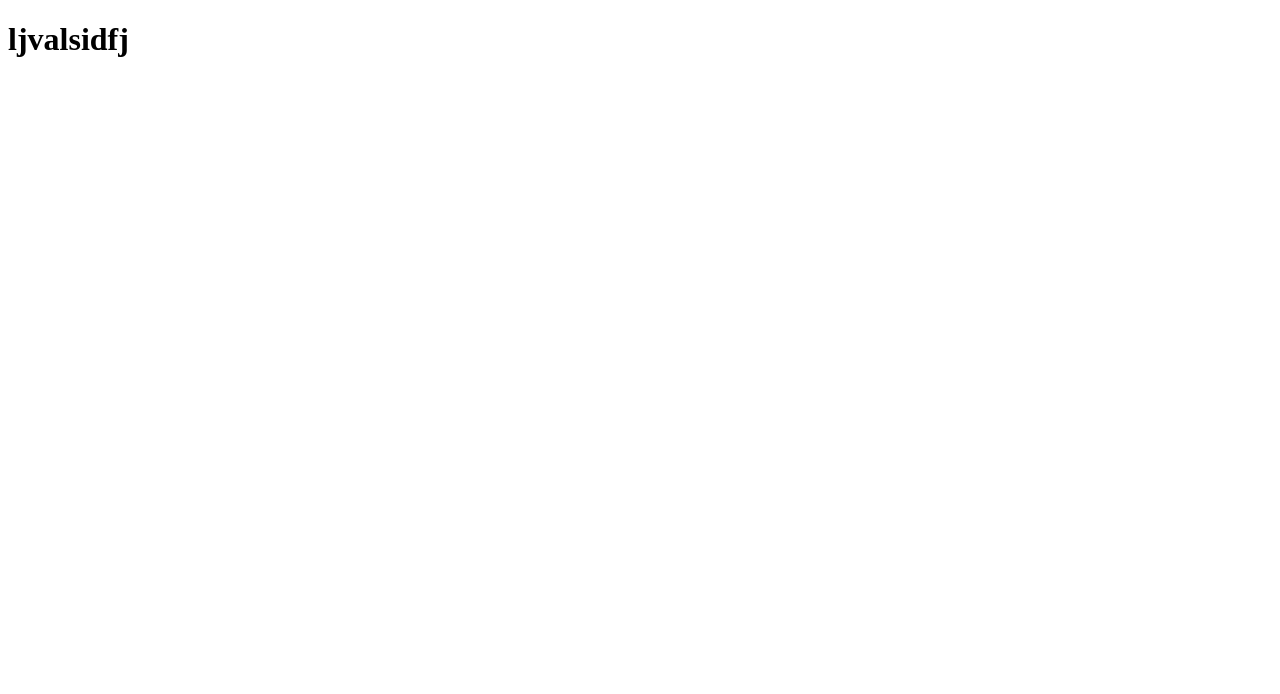
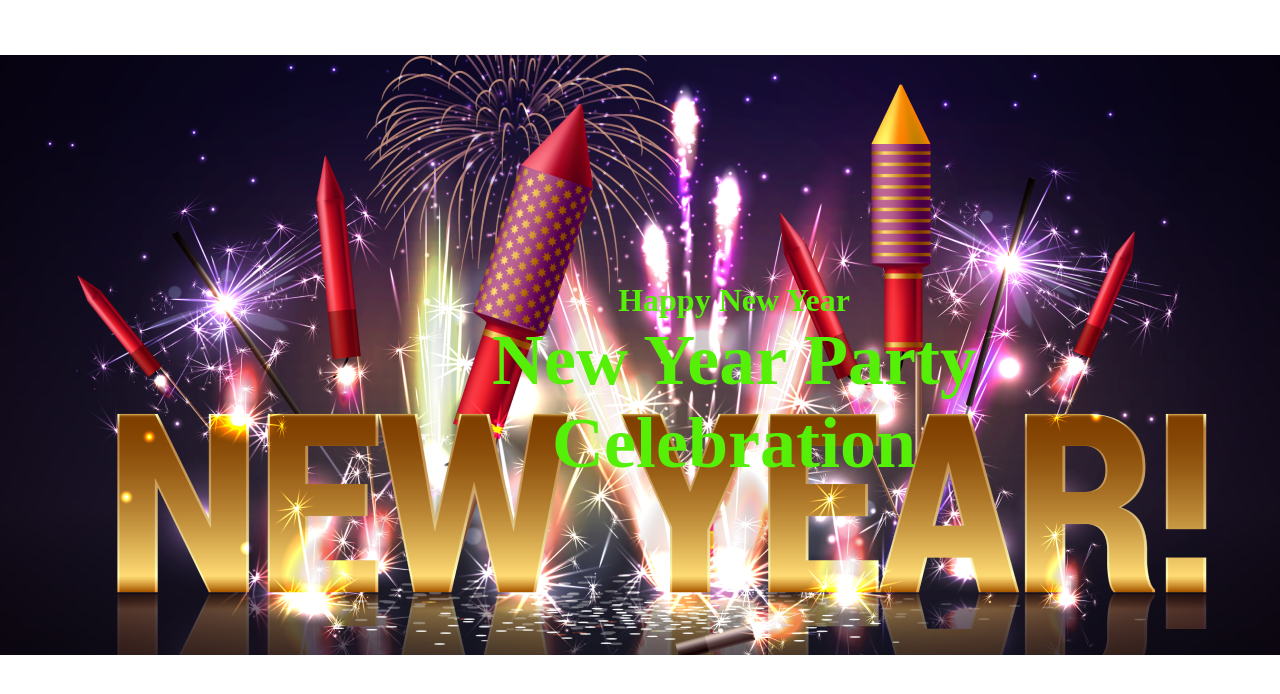
Before and after one commit to mosiurrahman8383/new-year-new-mission-new, a plain HTML site: page index.html in a window 1280 px wide. Drawn offline with Linux system fonts and the light colour scheme.

Commit message:
complete nav section

```diff
--- a/index.html
+++ b/index.html
@@ -3,9 +3,28 @@
 <head>
     <meta charset="UTF-8">
     <meta name="viewport" content="width=device-width, initial-scale=1.0">
+    <link rel="preconnect" href="https://fonts.googleapis.com">
+<link rel="preconnect" href="https://fonts.gstatic.com" crossorigin>
+<link href="https://fonts.googleapis.com/css2?family=Inter:ital,opsz,wght@0,14..32,100..900;1,14..32,100..900&family=Open+Sans:ital,wght@0,300..800;1,300..800&family=Work+Sans:ital,wght@0,100..900;1,100..900&display=swap" rel="stylesheet">
+    <link rel="stylesheet" href="styles/styles.css">
     <title>New Year New Mission</title>
 </head>
 <body>
-    <h1>ljvalsidfj</h1>
+    <header>
+        <nav>
+            <div class="nav-div">
+                <h4 class="new-year">Happy New Year</h4>
+                <h1 class="nav-title">New Year Party Celebration</h1>
+            </div>
+        </nav>
+    </header>
+
+    <main>
+
+    </main>
+
+    <footer>
+
+    </footer>
 </body>
 </html>
--- a/styles/styles.css
+++ b/styles/styles.css
@@ -0,0 +1,45 @@
+*{
+    margin: 0;
+}
+
+body{
+    /* // <uniquifier>: Use a unique and descriptive class name
+// <weight>: Use a value from 100 to 900 */
+
+
+  font-family: "Inter", serif;
+  font-optical-sizing: auto;
+  font-weight: <weight>;
+  font-style: normal;
+
+}
+
+nav{
+    background-image: url('../image/Banner\ Image.png');
+    background-repeat: no-repeat;
+    height: 600px;
+    background-position: center;
+    margin-top: 55px;
+    margin-bottom: 150px;
+    font-family: "Merriweather", serif;
+    font-weight: 400;
+
+
+}
+
+.nav-div{
+    color: #55ef08 ;
+    text-align: center;
+    width: 500px;
+    position: relative;
+    padding: 227px 0 0 484px;
+
+}
+
+.new-year{
+    font-size: 32px;
+}
+
+.nav-title{
+    font-size: 72px;
+}
```
